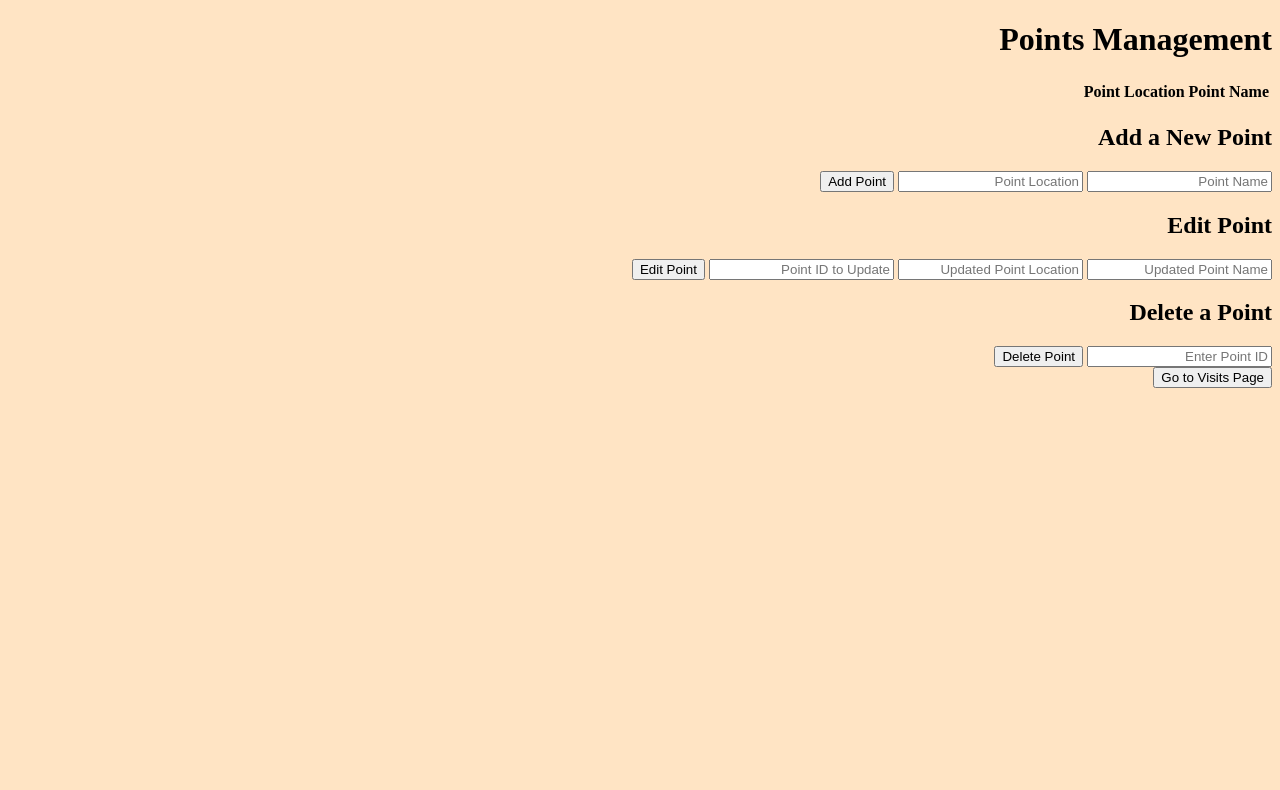
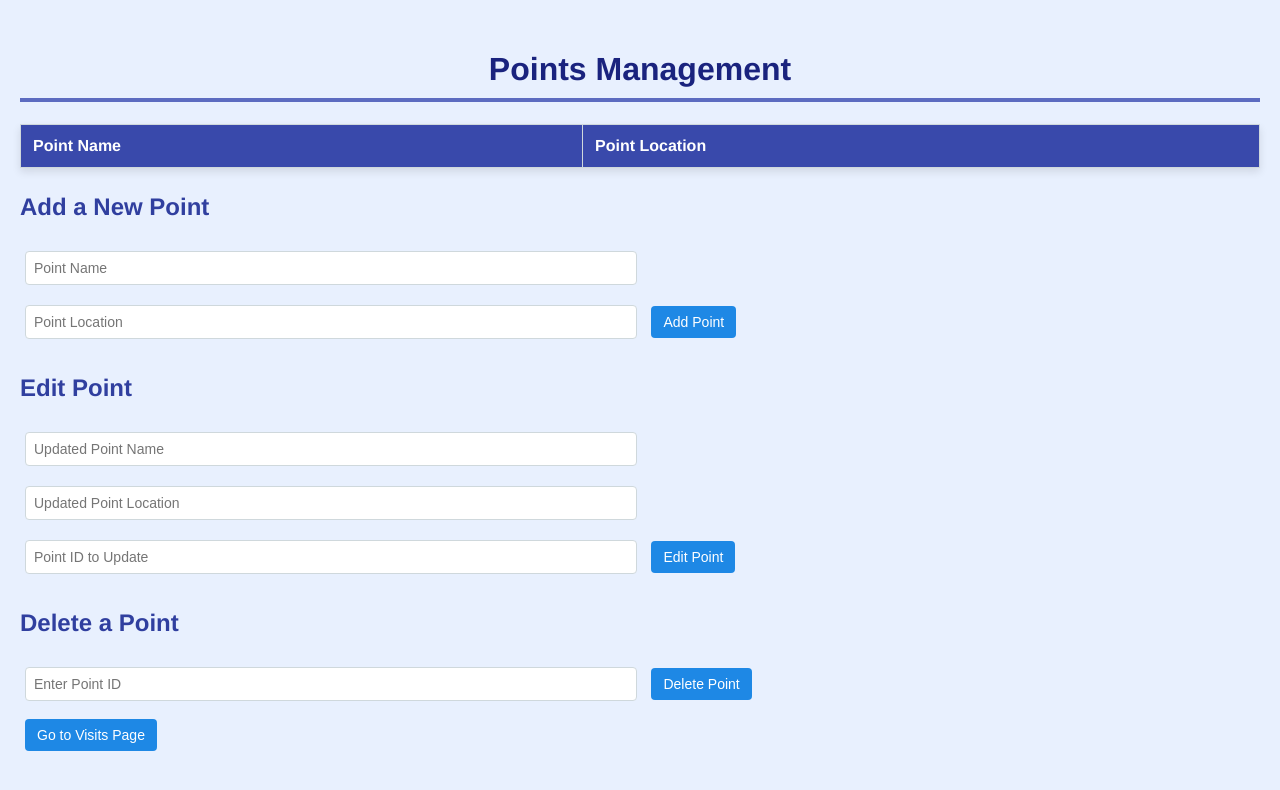
Before and after one commit to hasonateto12/final_node, a website: page public/points.html in a window 1280 px wide. Drawn offline with Linux system fonts and the light colour scheme.

Commit message:
Update main.css
הוספתי תאגים לעשות css

```diff
--- a/public/main.css
+++ b/public/main.css
@@ -1,6 +1,70 @@
-body{direction: rtl;background-color: bisque;}
-#msg{
-    color: darkgreen;
-    font-size: 30px;
-    display: none;
+body {
+    font-family: "Helvetica Neue", sans-serif;
+    background-color: #e8f0fe;
+    margin: 0;
+    padding: 20px;
 }
+
+h1 {
+    text-align: center;
+    color: #1a237e;
+    border-bottom: 4px solid #5c6bc0;
+    padding: 10px 0;
+    font-weight: bold;
+}
+
+table {
+    width: 100%;
+    border-collapse: collapse;
+    margin: 20px 0;
+    background-color: white;
+    box-shadow: 0 4px 8px rgba(0, 0, 0, 0.1);
+}
+
+th, td {
+    border: 1px solid #cfd8dc;
+    padding: 12px;
+    text-align: left;
+    color: #37474f;
+}
+
+th {
+    background-color: #3949ab;
+    color: #ffffff;
+    font-weight: 600;
+}
+
+button {
+    background-color: #1e88e5;
+    color: #ffffff;
+    border: none;
+    padding: 8px 12px;
+    cursor: pointer;
+    margin: 8px 5px;
+    border-radius: 4px;
+    font-size: 14px;
+    transition: background-color 0.3s ease;
+}
+
+button:hover {
+    background-color: #00c00d;
+}
+
+input[type="text"] {
+    padding: 8px;
+    margin: 10px 5px;
+    width: calc(50% - 26px);
+    border: 1px solid #cfd8dc;
+    border-radius: 4px;
+    font-size: 14px;
+}
+
+h2 {
+    color: #303f9f;
+    margin-top: 25px;
+    font-weight: bold;
+}
+
+#mainTable {
+    margin: 30px 0;
+}
```
